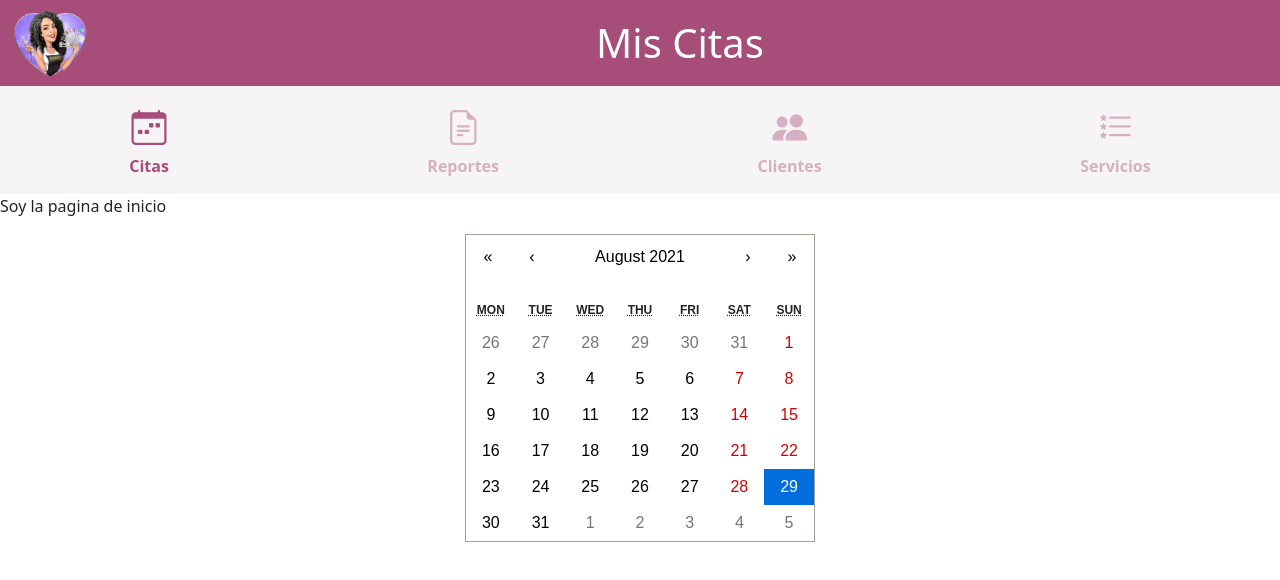
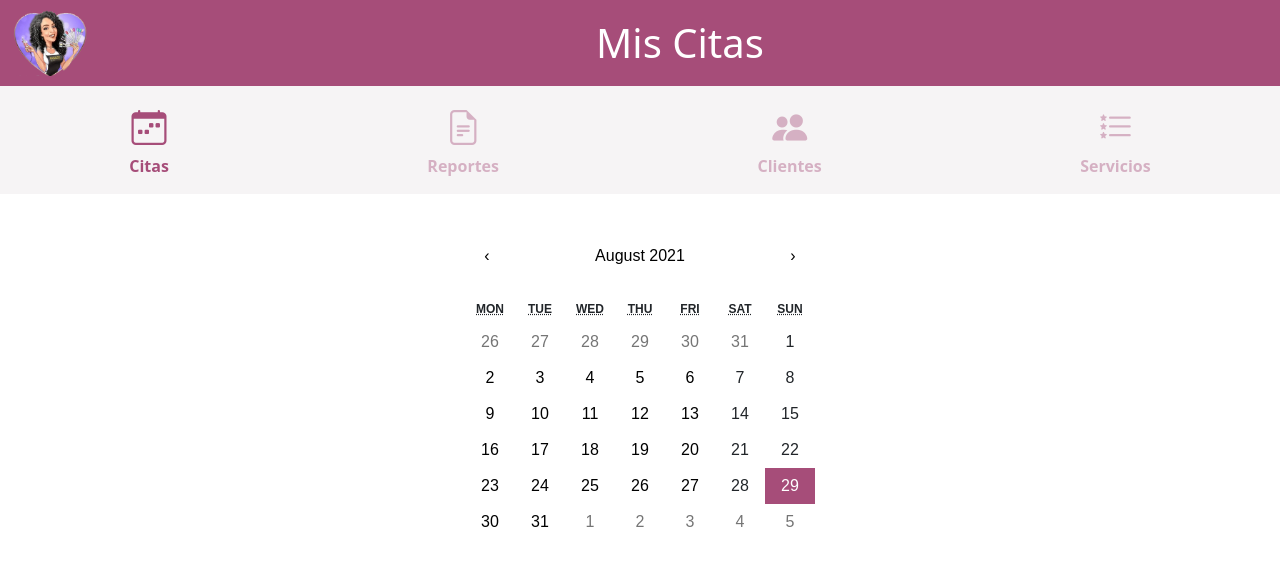
Before and after one commit to paulamelo1994/nazzynails, a React (Create React App) app in the folder Front/: page / in a window 1280 px wide. Shown: the top 580 px of the page. Built offline with nearby package versions, Linux system fonts and the light colour scheme.

Commit message:
Calendario con estilo 2

```diff
--- a/Front/src/assets/css/Citas.css
+++ b/Front/src/assets/css/Citas.css
@@ -1,4 +1,35 @@
-.calendar {
+.citas__calendar {
     display: flex;
     justify-content: center;
+    margin-top: 40px;
 }
+
+.react-calendar{
+    border: none;
+}
+.react-calendar__tile--now {
+    background: #c4f7ff73;
+}
+.react-calendar__month-view__days__day--weekend {
+    color: inherit;
+}
+.react-calendar__tile--active {
+    background: #a64d79 !important;
+    color: white !important;
+}
+button.react-calendar__tile.react-calendar__tile--now.react-calendar__month-view__days__day.react-calendar__month-view__days__day--weekend:hover {
+    background: #e6e6e6;
+}
+
+.react-calendar__month-view__days__day--neighboringMonth {
+    color: #757575 !important;
+}
+
+/*Botones de navegación anual*/
+button.react-calendar__navigation__arrow.react-calendar__navigation__prev2-button {
+    display: none;
+}
+
+button.react-calendar__navigation__arrow.react-calendar__navigation__next2-button {
+    display: none;
+}
--- a/Front/src/components/Citas.jsx
+++ b/Front/src/components/Citas.jsx
@@ -10,9 +10,7 @@ const Citas = () => {
     const [date, setDate] = useState(new Date());
     return (
         <div>
-
-            <p>Soy la pagina de inicio</p>
-            <div className="calendar">
+            <div className="citas__calendar">
                 <Calendar
                     onChange={setDate}
                     value={date}
```
